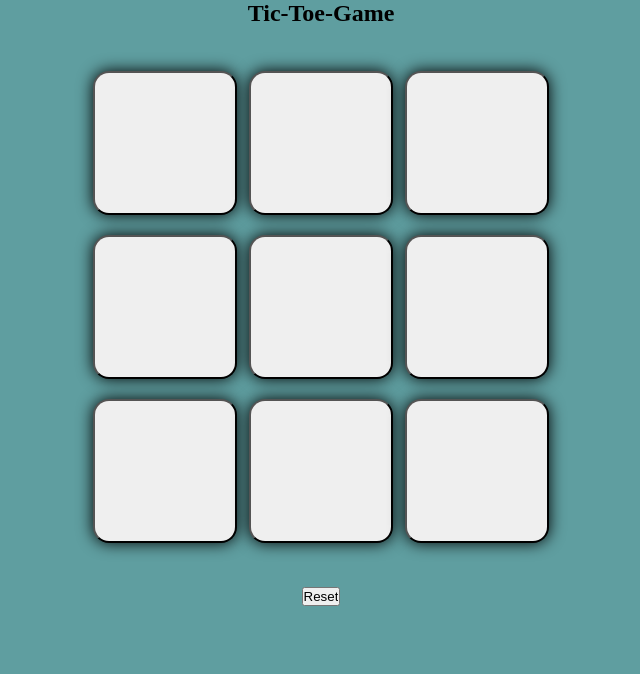
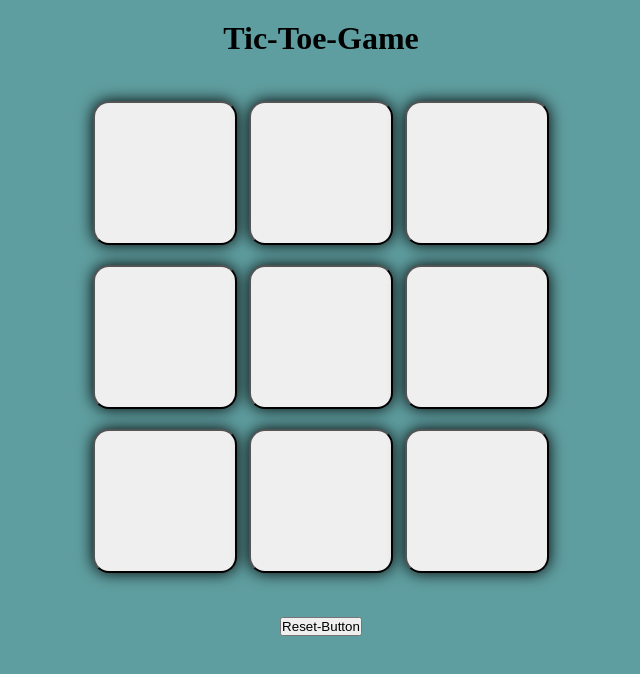
Before and after one commit to Amisha-kumari0204/TicTacToe, a plain HTML site: page ind.html in a window 1280 px wide. Shown: the whole page, without its empty margins (319-959 px from the left). Drawn offline with Linux system fonts and the light colour scheme.

Commit message:
Update ind.html

```diff
--- a/ind.html
+++ b/ind.html
@@ -3,7 +3,7 @@
 <head>
     <meta charset="UTF-8">
     <meta name="viewport" content="width=device-width, initial-scale=1.0">
-    <title>Tic Tac Toe</title>
+    <title>Tic-Tac-Toe</title>
     <link rel="stylesheet" href="stylee.css"/>
 </head>
 <body>
@@ -14,7 +14,7 @@
 
         </div>
 
-        <h2>Tic-Toe-Game</h2>
+        <h1 style="padding-top:20px;">Tic-Toe-Game</h1>
             <div class="container">
         <div class="game">
          <button class="btn1"></button>
@@ -28,9 +28,7 @@
          <button class="btn1"></button>
         </div>
         </div>
-        <input type="button" id="resbtn" value="Reset">
+        <button id="resbtn">Reset-Button</button>
 
     </main>
     <script src="scriptt.js"></script>
-</body>
-</html>
```
